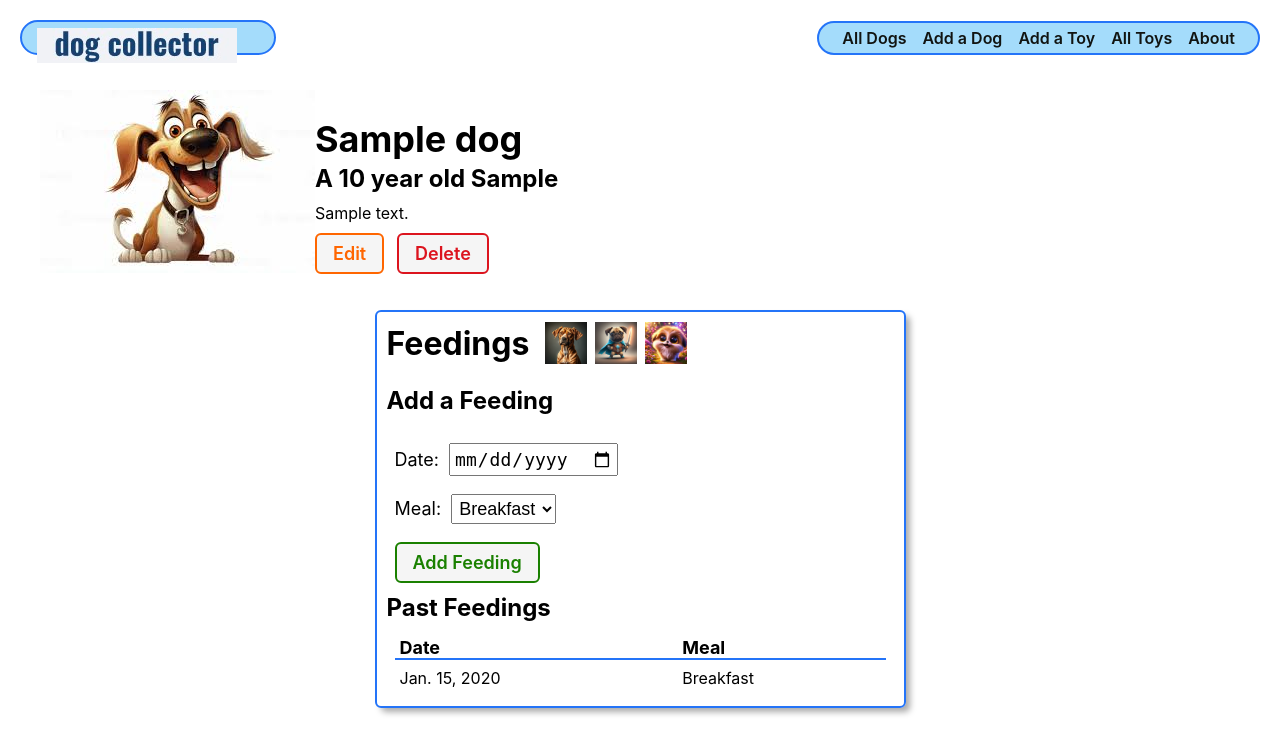
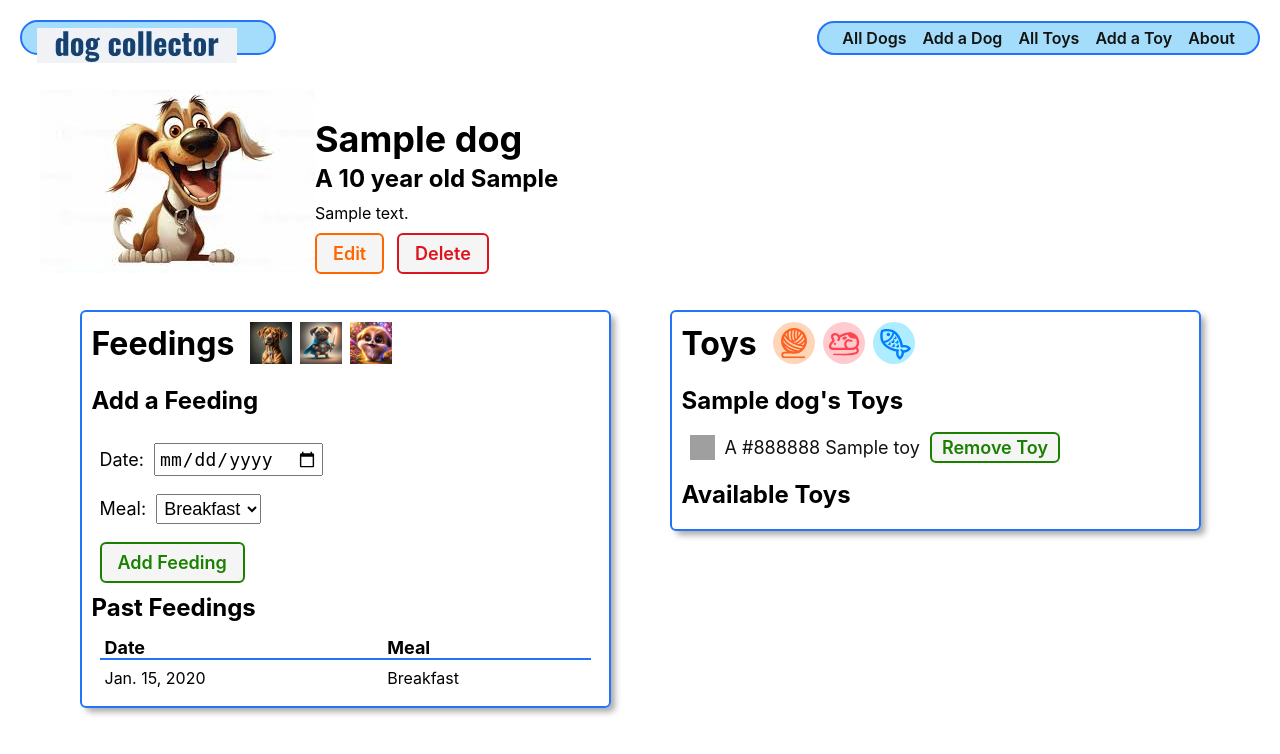
Before and after one commit to deshaeb/dogcollector, a Django app: page /dogs/1/ in a window 1280 px wide. Shown: the top 754 px of the page. Run offline with Django 5.2, Linux system fonts and the light colour scheme; tables that the repository leaves empty hold one stand-in row (values such as "Sample post").

Commit message:
Lab 7 Complete

```diff
--- a/main_app/models.py
+++ b/main_app/models.py
@@ -7,12 +7,24 @@ MEALS = (
     ('D', 'Dinner')
 )
 
+class Toy(models.Model):
+    name = models.CharField(max_length=50)
+    color = models.CharField(max_length=20)
+
+    def __str__(self):
+        return self.name
+
+    def get_absolute_url(self):
+        return reverse('toy-detail', kwargs={'pk': self.id})
+
 # Create your models here.
 class Dog(models.Model):
     name = models.CharField(max_length=100)
     breed = models.CharField(max_length=100)
     description = models.TextField(max_length=250)
     age = models.IntegerField()
+    #M:M relationship with Toys
+    toys = models.ManyToManyField(Toy)
 
     def __str__(self):
         return f'{self.name} ({self.id})'
@@ -36,13 +48,3 @@ class Feeding(models.Model):
 
     class Meta:
         ordering = ['-date']
-
-class Toy(models.Model):
-    name = models.CharField(max_length=50)
-    color = models.CharField(max_length=20)
-
-    def __str__(self):
-        return self.name
-
-    def get_absolute_url(self):
-        return reverse('toy-detail', kwargs={'pk': self.id})
--- a/main_app/templates/base.html
+++ b/main_app/templates/base.html
@@ -29,8 +29,8 @@
         <ul>
           <li><a href="{% url 'dog-index' %}">All Dogs</a></li>
           <li><a href="{% url 'dog-create' %}">Add a Dog</a></li>
+          <li><a href="{% url 'toy-index' %}">All Toys</a></li>
           <li><a href="{% url 'toy-create' %}">Add a Toy</a></li>
-          <li><a href="{% url 'toy-index' %}">All Toys</a></li>
           <li><a href="{% url 'about' %}">About</a></li>
         </ul>
       </nav>
--- a/main_app/templates/dogs/detail.html
+++ b/main_app/templates/dogs/detail.html
@@ -69,6 +69,50 @@
     </div>
     {% endif %}
   </section>
+
+  <section class="toys">
+    <div class="subsection-title">
+      <h2>Toys</h2>
+      <img src="{% static 'images/string.svg' %}" alt="A ball of string" />
+      <img src="{% static 'images/mouse.svg' %}" alt="A mouse" />
+      <img src="{% static 'images/fish.svg' %}" alt="A fishy toy" />
+    </div>
+
+    <h3>{{ dog.name }}'s Toys</h3>
+    <div class="subsection-content">
+      {% if dog.toys.count %}
+        {% for toy in dog.toys.all %}
+          <div class="toy-container">
+            <div class="color-block" style="background-color: {{ toy.color }}"></div>
+            <a href="{% url 'toy-detail' toy.id %}">
+              <p>A {{ toy.color }} {{ toy.name }}</p>
+            </a>
+            <form action="{% url 'remove-toy' dog.id toy.id %}" method="post">
+              {% csrf_token %}
+              <button type="submit" class="btn submit">Remove Toy</button>
+            </form>
+          </div>
+        {% endfor %}
+      {% else %}
+        <p class="no-toys">{{dog.name}} doesn't have any toys!</p>
+      {% endif %}
+    </div>
+
+    <h3>Available Toys</h3>
+    <div class="subsection-content">
+      {% for toy in toys %}
+        <div class="toy-container">
+          <div class="color-block" style="background-color: {{ toy.color }}"></div>
+          <p>{{ toy.color }} {{ toy.name }}</p>
+          <form action="{% url 'associate-toy' dog.id toy.id %}" method="post">
+            {% csrf_token %}
+            <button type="submit" class="btn submit">Give Toy</button>
+          </form>
+        </div>
+      {% endfor %}
+    </div>
+  </section>
+
 </div>
 
 {% endblock %}
--- a/main_app/urls.py
+++ b/main_app/urls.py
@@ -10,9 +10,12 @@ urlpatterns = [
   path('dogs/<int:pk>/update/', views.DogUpdate.as_view(), name='dog-update'),
   path('dogs/<int:pk>/delete/', views.DogDelete.as_view(), name='dog-delete'),
   path('dogs/<int:dog_id>/add-feeding', views.add_feeding, name='add-feeding'),
+  path('dogs/<int:dog_id>/associate-toy/<int:toy_id>/', views.associate_toy, name='associate-toy'),
+  path('dogs/<int:dog_id>/remove-toy/<int:toy_id>/', views.remove_toy, name='remove-toy'),
   path('toys/create/', views.ToyCreate.as_view(), name='toy-create'),
   path('toys/<int:pk>/', views.ToyDetail.as_view(), name='toy-detail'),
   path('toys/', views.ToyList.as_view(), name='toy-index'),
   path('toys/<int:pk>/update/', views.ToyUpdate.as_view(), name='toy-update'),
   path('toys/<int:pk>/delete/', views.ToyDelete.as_view(), name='toy-delete'),
+
 ]
--- a/main_app/views.py
+++ b/main_app/views.py
@@ -17,12 +17,18 @@ def dog_index(request):
 
 def dog_detail(request, dog_id):
   dog = Dog.objects.get(id=dog_id)
+  toy_ids_dog_has = dog.toys.all().values_list('id')
+  toys_dog_doesnt_have = Toy.objects.exclude(id__in=toy_ids_dog_has)
   feeding_form = FeedingForm()
-  return render(request,  'dogs/detail.html', {'dog': dog, 'feeding_form': feeding_form})
+  return render(request,  'dogs/detail.html', {
+    'dog': dog,
+    'feeding_form': feeding_form,
+    'toys': toys_dog_doesnt_have
+  })
 
 class DogCreate(CreateView):
   model = Dog
-  fields = '__all__'
+  fields = ['name', 'breed', 'description', 'age']
   # success_url = '/dogs/{id}'
 
 class DogUpdate(UpdateView):
@@ -59,3 +65,14 @@ class ToyUpdate(UpdateView):
 class ToyDelete(DeleteView):
   model = Toy
   success_url = '/toys/'
+
+def associate_toy(request, dog_id, toy_id):
+  # dog = Dog.objects.get(id=dog_id)
+  # dog.toys.add(toy_id)
+  # Same as above two lines
+  Dog.objects.get(id=dog_id).toys.add(toy_id)
+  return redirect('dog-detail', dog_id=dog_id)
+
+def remove_toy(request, dog_id, toy_id):
+  Dog.objects.get(id=dog_id).toys.remove(toy_id)
+  return redirect('dog-detail', dog_id=dog_id)
```
Also changed, not shown: main_app/migrations/0004_dog_toys.py (added), main_app/static/images/fish.svg (added), main_app/static/images/mouse.svg (added), main_app/static/images/string.svg (added).
